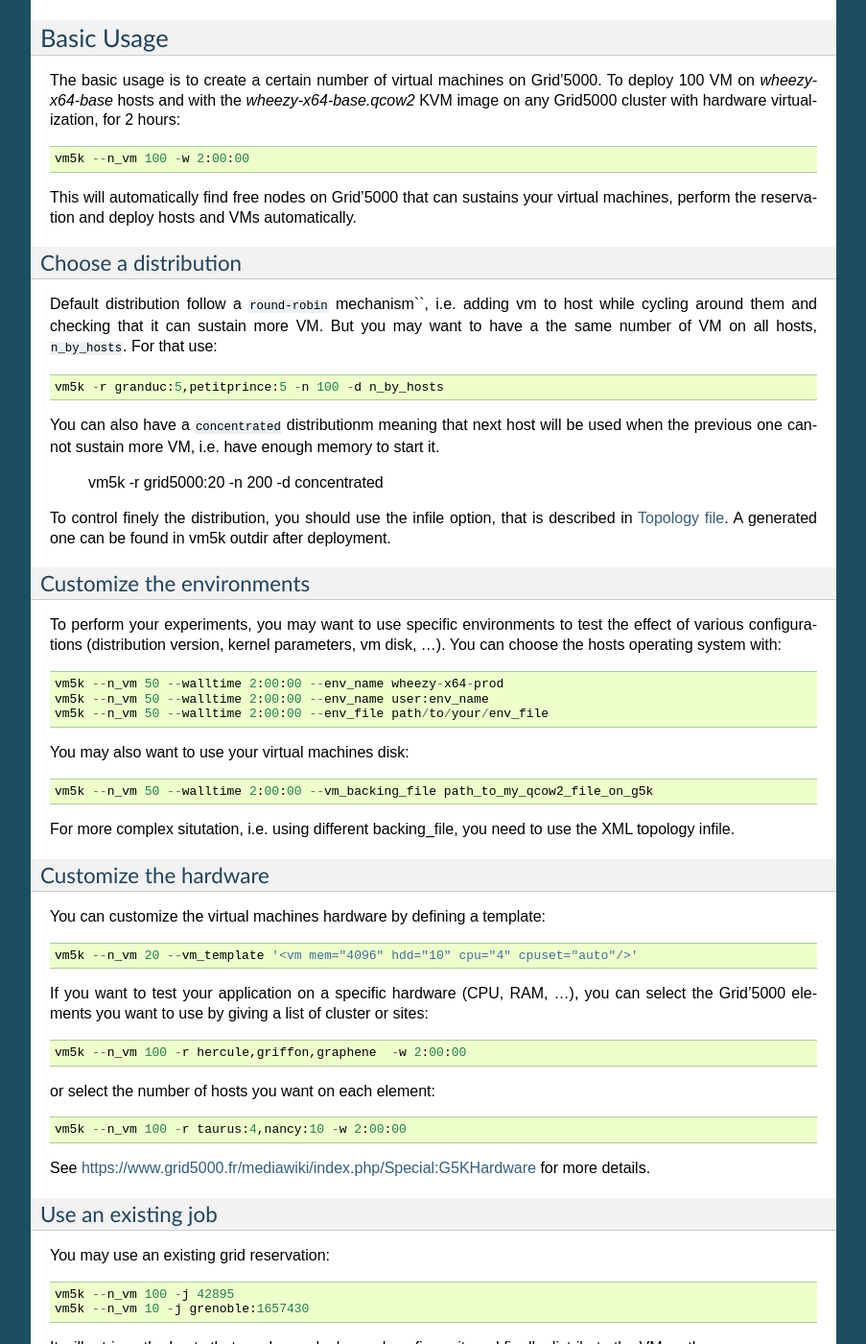
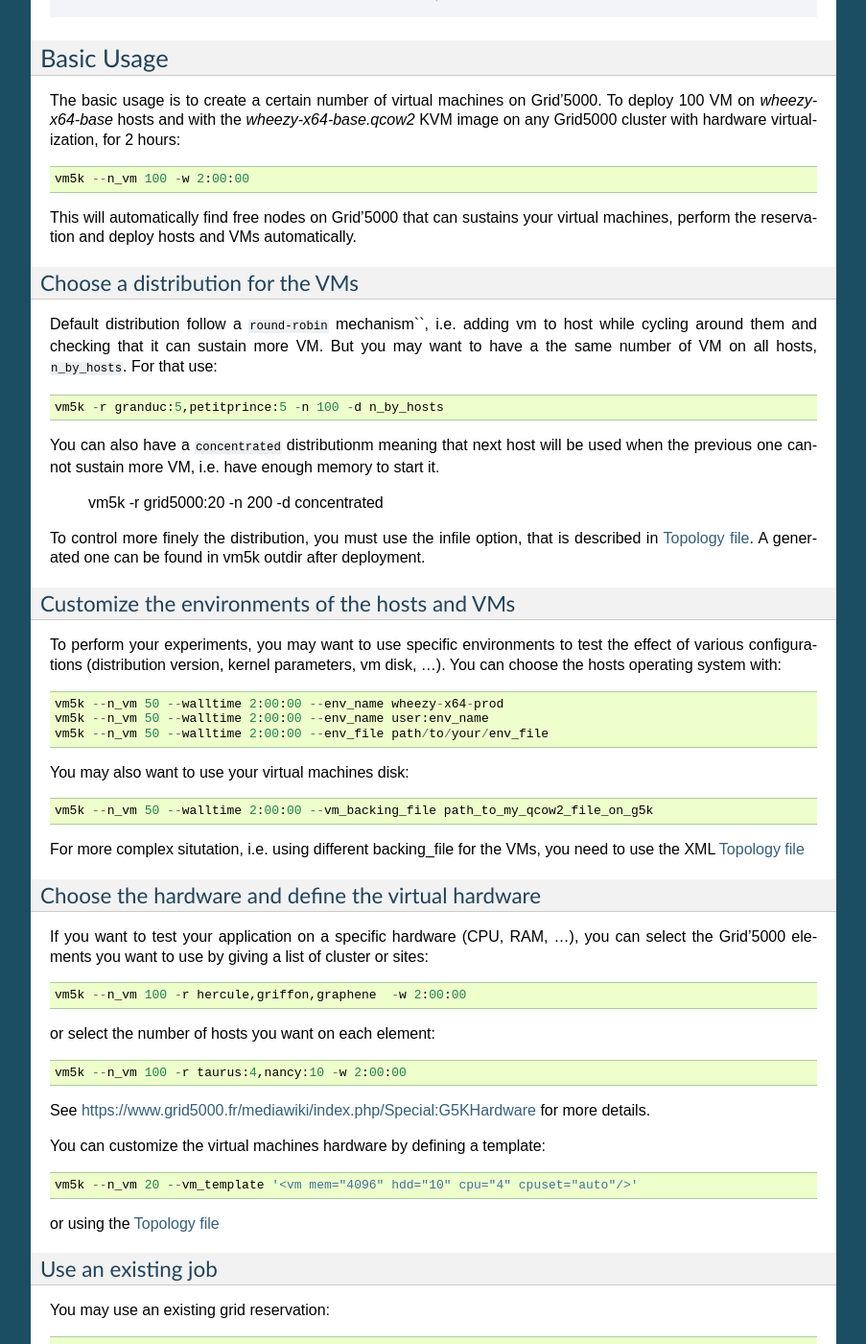
Before and after one commit to lpouillo/vm5k, a Sphinx documentation site: the page built from docs/vm5k.rst, in a window 1280 px wide and 1400 px high, scrolled down 1161 px. Shown: the whole window at 96% size, without its empty margins (198-1101 px from the left). Built offline with Sphinx 7.4.7, drawn with Linux system fonts in a browser that asks for light colours; formulas are drawn with MathJax 3; some of the changed text lies outside the part shown.

Commit message:
[doc] minor docs improvement

```diff
--- a/docs/vm5k.rst
+++ b/docs/vm5k.rst
@@ -36,6 +36,7 @@ Workflow
   * perform installation with virt-install
   * start the virtual machines
 
+* execute a **program** on the frontend
 
 .. image:: _static/vm5k_workflow.png
 
@@ -52,8 +53,8 @@ on any Grid5000 cluster with hardware virtualization, for 2 hours::
 This will automatically find free nodes on Grid'5000 that can sustains your virtual
 machines, perform the reservation and deploy hosts and VMs automatically.
 
-Choose a distribution
-^^^^^^^^^^^^^^^^^^^^^
+Choose a distribution for the VMs
+^^^^^^^^^^^^^^^^^^^^^^^^^^^^^^^^^
 
 Default distribution follow a ``round-robin`` mechanism``, i.e. adding vm to host while cycling around
 them and checking that it can sustain more VM. But you may want to have a the same number of VM on
@@ -67,12 +68,12 @@ cannot sustain more VM, i.e. have enough memory to start it.
 
   vm5k -r grid5000:20 -n 200 -d concentrated
 
-To control finely the distribution, you should use the infile option, that is described in
+To control more finely the distribution, you must use the infile option, that is described in
 `Topology file <http://vm5k.readthedocs.org/en/latest/vm5k.html#use-a-topology-file>`_.
 A generated one can be found in vm5k outdir after deployment.
 
-Customize the environments
-^^^^^^^^^^^^^^^^^^^^^^^^^^
+Customize the environments of the hosts and VMs
+^^^^^^^^^^^^^^^^^^^^^^^^^^^^^^^^^^^^^^^^^^^^^^^
 
 To perform your experiments, you may want to use specific environments to test the effect of
 various configurations (distribution version, kernel parameters, vm disk, ...). You can
@@ -86,16 +87,12 @@ You may also want to use your virtual machines disk::
 
  vm5k --n_vm 50 --walltime 2:00:00 --vm_backing_file path_to_my_qcow2_file_on_g5k
 
-For more complex situtation, i.e. using different backing_file, you need to use the XML
-topology infile.
+For more complex situtation, i.e. using different backing_file for the VMs, you need to use the XML
+`Topology file <http://vm5k.readthedocs.org/en/latest/vm5k.html#use-a-topology-file>`_
 
 
-Customize the hardware
-^^^^^^^^^^^^^^^^^^^^^^
-You can customize the virtual machines hardware by defining a template::
-
- vm5k --n_vm 20 --vm_template '<vm mem="4096" hdd="10" cpu="4" cpuset="auto"/>'
-
+Choose the hardware and define the virtual hardware
+^^^^^^^^^^^^^^^^^^^^^^^^^^^^^^^^^^^^^^^^^^^^^^^^^^^
 If you want to test your application on a specific hardware (CPU, RAM, ...), you can select the
 Grid'5000 elements you want to use by giving a list of cluster or sites::
 
@@ -105,8 +102,14 @@ or select the number of hosts you want on each element::
 
  vm5k --n_vm 100 -r taurus:4,nancy:10 -w 2:00:00
 
-See https://www.grid5000.fr/mediawiki/index.php/Special:G5KHardware for more details.
+See https://www.grid5000.fr/mediawiki/index.php/Special:G5KHardware for
+more details.
 
+You can customize the virtual machines hardware by defining a template::
+
+ vm5k --n_vm 20 --vm_template '<vm mem="4096" hdd="10" cpu="4" cpuset="auto"/>'
+
+or using the `Topology file <http://vm5k.readthedocs.org/en/latest/vm5k.html#use-a-topology-file>`_
 
 Use an existing job
 ^^^^^^^^^^^^^^^^^^^
```
